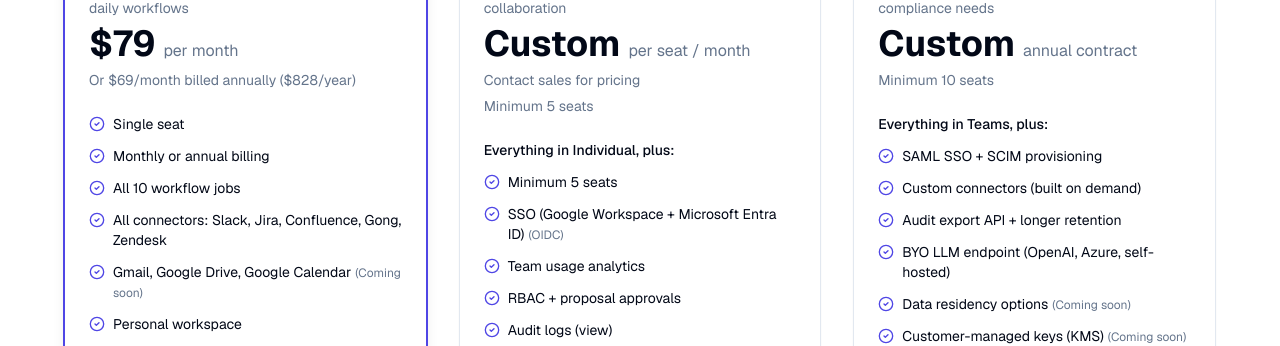
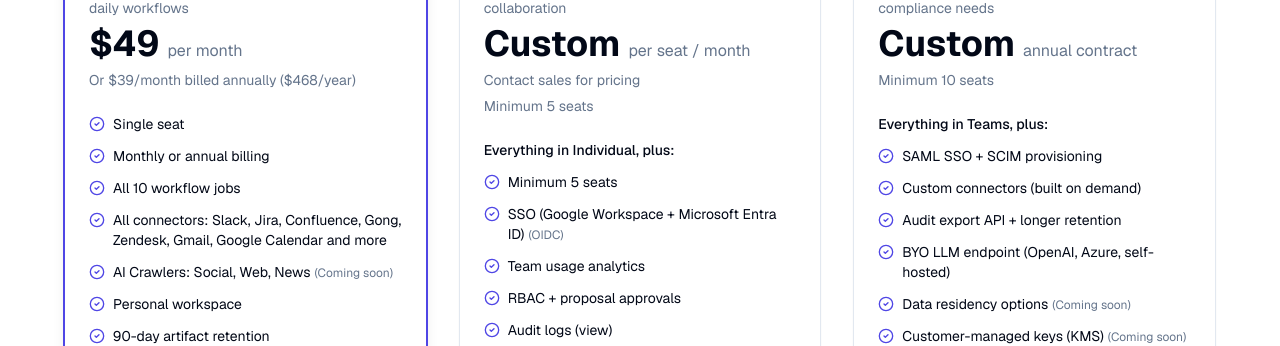
Before and after one commit to graemerycyk/openpmkit, a Next.js app in the folder apps/web/: page /pricing in a window 1280 px wide. Shown: the part 606-952 px from the top of the page. Built offline with nearby package versions, Linux system fonts and the light colour scheme; no server answers.

Commit message:
Update page.tsx

```diff
--- a/apps/web/src/app/(marketing)/pricing/page.tsx
+++ b/apps/web/src/app/(marketing)/pricing/page.tsx
@@ -9,7 +9,7 @@ import { siteConfig } from '@/lib/utils';
 export const metadata: Metadata = {
   title: 'Pricing | pmkit - AI PM Workflow Automation',
   description:
-    'pmkit pricing: Individual plan at $79/month for solo PMs, Teams and Enterprise plans for product teams with SSO, governance, and collaboration.',
+    'pmkit pricing: Individual plan at $49/month for solo PMs, Teams and Enterprise plans for product teams with SSO, governance, and collaboration.',
   keywords: [
     'pmkit pricing',
     'AI product management pricing',
@@ -20,13 +20,13 @@ export const metadata: Metadata = {
   ],
   openGraph: {
     title: 'pmkit Pricing: Individual, Teams & Enterprise',
-    description: 'Individual at $79/month, Teams and Enterprise custom pricing for product teams.',
+    description: 'Individual at $49/month, Teams and Enterprise custom pricing for product teams.',
     url: `${siteConfig.url}/pricing`,
   },
   twitter: {
     card: 'summary',
     title: 'pmkit Pricing',
-    description: 'Individual at $79/month, Teams and Enterprise custom pricing.',
+    description: 'Individual at $49/month, Teams and Enterprise custom pricing.',
   },
   alternates: {
     canonical: `${siteConfig.url}/pricing`,
@@ -60,17 +60,17 @@ const plans: Plan[] = [
   {
     name: 'Individual',
     description: 'For individual PMs who want to automate their daily workflows',
-    price: '$79',
+    price: '$49',
     priceDetail: 'per month',
-    billingNote: 'Or $69/month billed annually ($828/year)',
+    billingNote: 'Or $39/month billed annually ($468/year)',
     minSeats: null,
     badge: 'Most Popular',
     features: [
       { name: 'Single seat', included: true },
       { name: 'Monthly or annual billing', included: true },
       { name: 'All 10 workflow jobs', included: true },
-      { name: 'All connectors: Slack, Jira, Confluence, Gong, Zendesk', included: true },
-      { name: 'Gmail, Google Drive, Google Calendar', included: true, detail: 'Coming soon' },
+      { name: 'All connectors: Slack, Jira, Confluence, Gong, Zendesk, Gmail, Google Calendar and more', included: true },
+      { name: 'AI Crawlers: Social, Web, News', included: true, detail: 'Coming soon' },
       { name: 'Personal workspace', included: true },
       { name: '90-day artifact retention', included: true },
       { name: 'No training on your data', included: true },
```
